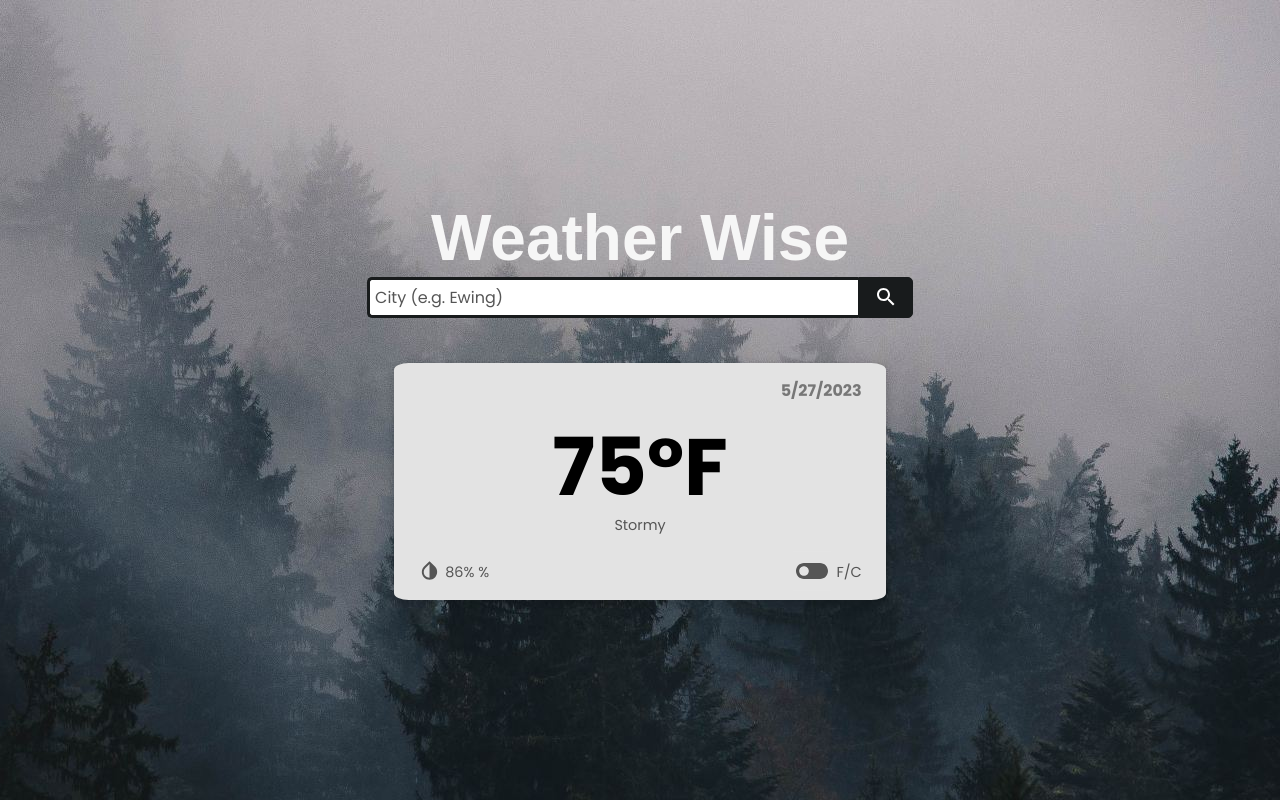
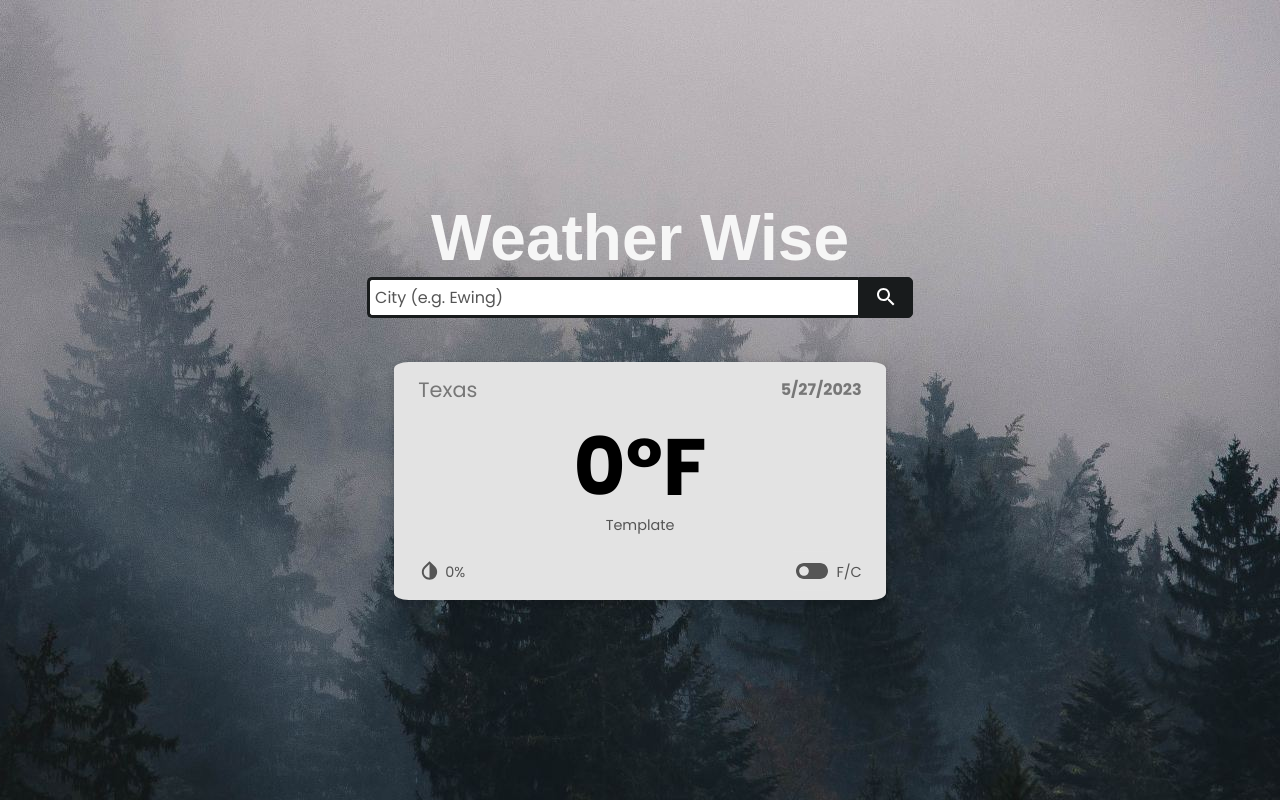
Before and after one commit to sderacy/weatherwise, a React (Create React App) app: page / in a window 1280 px wide. Built offline with nearby package versions, Linux system fonts and the light colour scheme; no server answers.

Commit message:
Implement working API with template data until city is fetched

```diff
--- a/src/Components/WeatherCard/WeatherCard.js
+++ b/src/Components/WeatherCard/WeatherCard.js
@@ -9,10 +9,10 @@ const WeatherCard = ({ temp, skyText, humidity, unit, toggle, convert, searchDat
     </div>
     <div id='temp' className='row'>
       <h3>{temp}&deg;{unit}</h3>
-      <span> Stormy {skyText}</span>
+      <span> {skyText}</span>
     </div>
     <div id='humidity' className='row'>
-      <span><WaterDropIcon /> 86% {humidity}%</span>
+      <span><WaterDropIcon /> {humidity}%</span>
       <button
         type='button'
         onClick={convert}
--- a/src/Components/WeatherResults/WeatherResults.js
+++ b/src/Components/WeatherResults/WeatherResults.js
@@ -1,56 +1,56 @@
-import React, { useState, useEffect } from 'react'
+import React, { useState, useEffect } from 'react';
 import WeatherCard from '../WeatherCard/WeatherCard';
+import config from '../../config'
 
-const today = new Date().toLocaleDateString()
+const today = new Date().toLocaleDateString();
 
 const WeatherResults = ({ searchData }) => {
-  const [temp, setTemp] = useState(75);
-  const [unit, setUnit] = useState("F");
-  const [toggle, setToggle] = useState(false)
+  const [temp, setTemp] = useState(0);
+  const [unit, setUnit] = useState('F');
+  const [toggle, setToggle] = useState(false);
+  const [skyText, setSkyText] = useState('Template');
+  const [humidity, setHumidity] = useState('0');
 
-  const oppositeUnit = unit === "C" ? "F" : "C";
+  const oppositeUnit = unit === 'C' ? 'F' : 'C';
 
   const convert = () => {
-    if (unit === "C") {
+    if (unit === 'C') {
       const convertedTemp = temp * 1.8 + 32;
       setTemp(Math.round(convertedTemp));
       setUnit(oppositeUnit);
-      setToggle(!toggle)
+      setToggle(!toggle);
     }
 
-    if (unit === "F") {
+    if (unit === 'F') {
       const convertedTemp = ((temp - 32) * 5) / 9;
       setTemp(Math.round(convertedTemp));
       setUnit(oppositeUnit);
-      setToggle(!toggle)
+      setToggle(!toggle);
     }
   };
 
-  console.log(searchData)
-
-  let skyText = ''
-  let humidity = ''
-
   const fetchWeatherData = async () => {
     try {
-      const response = await fetch('your-api-url');
+      const response = await fetch(
+        `https://api.weatherapi.com/v1/current.json?key=${config.API_KEY}&q=${searchData}&aqi=no`
+      );
       if (!response.ok) {
         throw new Error('Failed to fetch weather data');
       }
       const data = await response.json();
-      // Extract temperature data from the API response and set it in the state
-      setTemp(data.temp_f);
-      skyText = data.condition.text
-      humidity = data.humidity
+      setTemp(data.current.temp_f);
+      setSkyText(data.current.condition.text);
+      setHumidity(data.current.humidity);
     } catch (error) {
       console.error(error);
     }
   };
 
   useEffect(() => {
-    // Fetch weather data from API
-    fetchWeatherData();
-  }, []);
+    if (searchData != null) {
+      fetchWeatherData();
+    }
+  }, [searchData]);
 
   return (
     <WeatherCard
@@ -60,10 +60,10 @@ const WeatherResults = ({ searchData }) => {
       unit={unit}
       toggle={toggle}
       convert={convert}
-      searchData={searchData}
+      searchData={searchData || 'Texas'}
       today={today}
     />
-  )
-}
+  );
+};
 
 export default WeatherResults;
```
